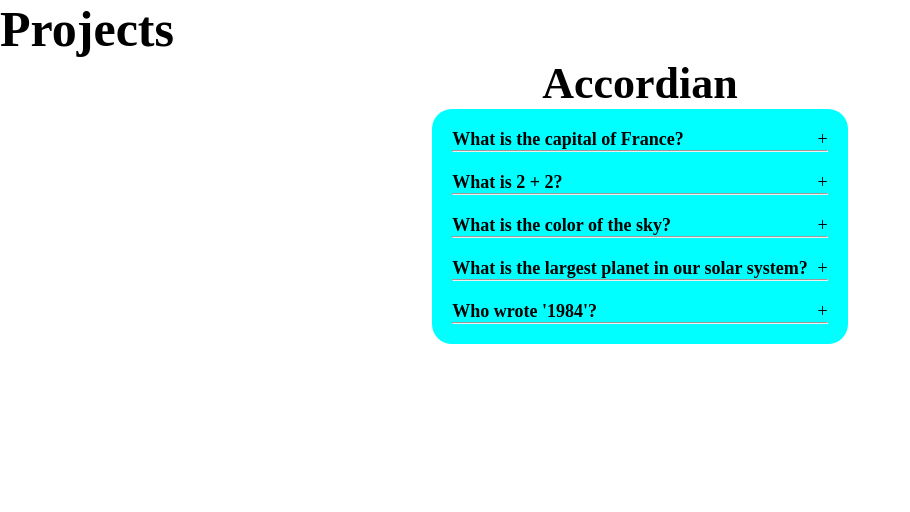
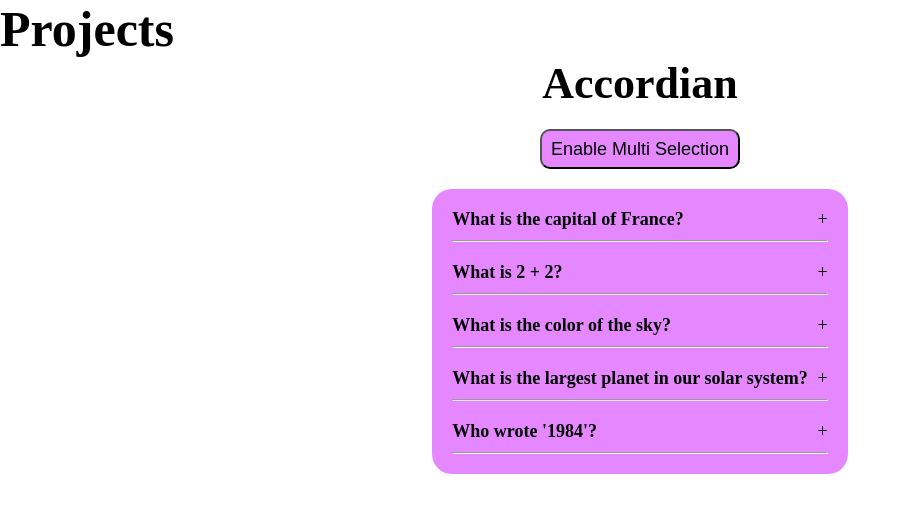
Before and after one commit to ImranullahKhann/reactProjects, a React (Vite) app: page / in a window 1280 px wide. Shown: the top 512 px of the page, without its empty margins (0-910 px from the left). Built offline with nearby package versions, Linux system fonts and the light colour scheme.

Commit message:
Add project 1-accordian

```diff
--- a/src/projects/accordian/Accordian.jsx
+++ b/src/projects/accordian/Accordian.jsx
@@ -6,18 +6,34 @@ import { useState } from "react";
 
 export default function Accordian() {
   const [active, setActive] = useState(-1);
-  const [multipleSelec,setMultipleSelec] = useState(true);
+  const [multipleSelec, setMultipleSelec] = useState(false);
   const [multiple, setMultiple] = useState([]);
 
   return (
     <div className="accordian">
       <h2>Accordian</h2>
+      <button onClick={() => setMultipleSelec(!multipleSelec)}>
+        {multipleSelec ? "Disable" : "Enable"} Multi Selection
+      </button>
       <div>
-        { !multipleSelec ?
-        data.map(item => <SingleSelec data={item} state={active} key={item.id} setState={setActive} />)
-        :
-        data.map(item => <MultipleSelec data={item} multiple={multiple} key={item.id} setMultiple={setMultiple} />) }
+        {multipleSelec
+          ? data.map((item) => (
+              <MultipleSelec
+                data={item}
+                multiple={multiple}
+                key={item.id}
+                setMultiple={setMultiple}
+              />
+            ))
+          : data.map((item) => (
+              <SingleSelec
+                data={item}
+                state={active}
+                key={item.id}
+                setState={setActive}
+              />
+            ))}
       </div>
     </div>
-  )
+  );
 }
--- a/src/projects/accordian/components/MultipleSelec.jsx
+++ b/src/projects/accordian/components/MultipleSelec.jsx
@@ -1,27 +1,28 @@
-export default function MultipleSelec ({ data, multiple, setMultiple }) {
-  function handleClick (id) {
+export default function MultipleSelec({ data, multiple, setMultiple }) {
+  function handleClick(id) {
     const found = multiple.findIndex((elem) => id === elem);
 
-    if (found === -1)
-        setMultiple(multiple.push(id))
-    else
-        setMultiple(multiple.splice(found, 1))
+    if (found === -1) setMultiple((prev) => [...prev, id]);
+    else setMultiple((prev) => prev.filter((elem) => elem !== id));
   }
 
-  function checkToggle (id) {
+  function checkToggle(id) {
     const found = multiple.findIndex((elem) => id === elem);
 
-    if (found === -1)
-        return false;
-    else
-        return true;
+    if (found === -1) return false;
+    else return true;
   }
 
   return (
     <div onClick={() => handleClick(data.id)} className="singleSelec">
-      <div className="question">{data.question}</div><span className="toggle">{ checkToggle(data.id) ? "-" : "+"}</span>
-      { checkToggle(data.id) ? <div className="answer">{ data.answer }</div> : <div></div> }
+      <div className="question">{data.question}</div>
+      <span className="toggle">{checkToggle(data.id) ? "-" : "+"}</span>
+      {checkToggle(data.id) ? (
+        <div className="answer">{data.answer}</div>
+      ) : (
+        <div></div>
+      )}
       <hr />
     </div>
-  )
-};
+  );
+}
--- a/src/projects/accordian/styles.css
+++ b/src/projects/accordian/styles.css
@@ -12,7 +12,7 @@
 }
 
 .accordian > div {
-    background-color: aqua;
+  background-color: rgb(229, 136, 255);
   display: flex;
   flex-direction: column;
   gap: 2rem;
@@ -24,6 +24,7 @@
   font-weight: bold;
   display: inline-block;
   padding-right: 2rem;
+  margin-bottom: 1rem;
 }
 
 .toggle {
@@ -34,3 +35,11 @@
 hr {
   background-color: black;
 }
+
+.accordian button {
+  background-color: rgb(229, 136, 255);
+  border-radius: 1rem;
+  width: 20rem;
+  height: 4rem;
+  margin: 2rem 0rem;
+}
```
Lines whose indentation alone changed are shown as unchanged.
